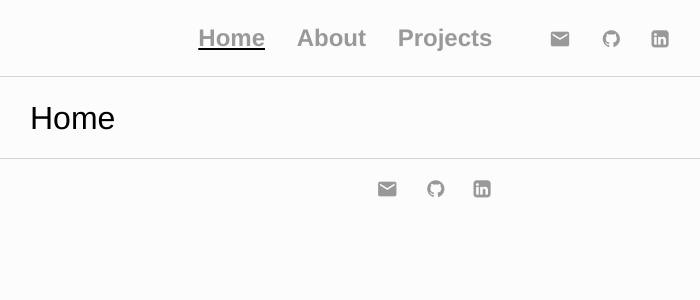
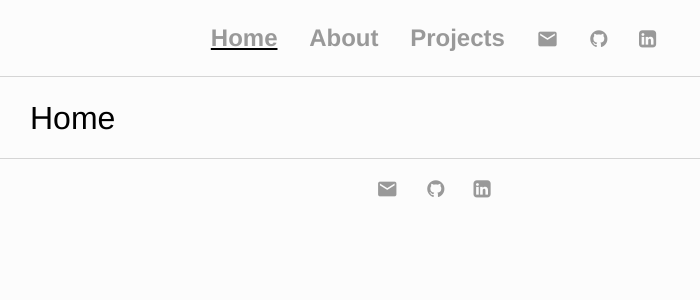
Before and after one commit to clfkenny/clfkenny.github.io, a Jekyll site: the page built from index.md, in a window 1280 px wide. Shown: the top 300 px of the page, without its empty margins (194-894 px from the left). Built offline with Jekyll 4.4.1, drawn with Linux system fonts in a browser that asks for light colours.

Commit message:
Update default.html

```diff
--- a/_layouts/default.html
+++ b/_layouts/default.html
@@ -13,10 +13,10 @@
 	        		<li><a href="/">Home</a></li>
 		        	<li><a href="/about">About</a></li>
 	        		<li><a href="/projects">Projects</a></li>
-				<li> <li><a href="mailto:lov.kenny1996@gmail.com"><i class="material-icons" style="font-size:22px">email</i></a></li>
-	        			<li><a href="https://github.com/clfkenny"><i class="fa fa-github" style="font-size:20px"></i> </a></li>
-					<li><a href="https://www.linkedin.com/in/kenny-lov/"><i class="fa fa-linkedin-square" style="font-size:20px"></i></a></li>
-					</li>
+				<li><a href="mailto:lov.kenny1996@gmail.com"><i class="material-icons" style="font-size:22px">email</i></a></li>
+	        		<li><a href="https://github.com/clfkenny"><i class="fa fa-github" style="font-size:20px"></i> </a></li>
+				<li><a href="https://www.linkedin.com/in/kenny-lov/"><i class="fa fa-linkedin-square" style="font-size:20px"></i></a></li>
+
 	    		</ul>
 
 			</nav>
```
